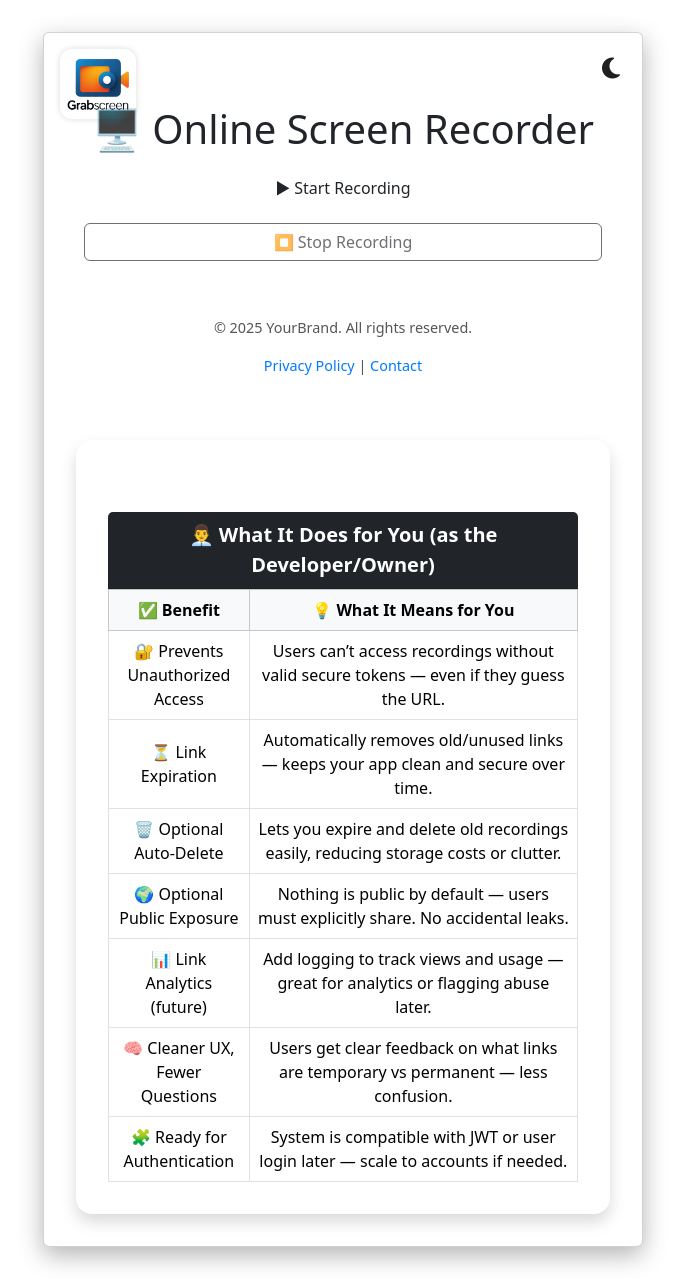
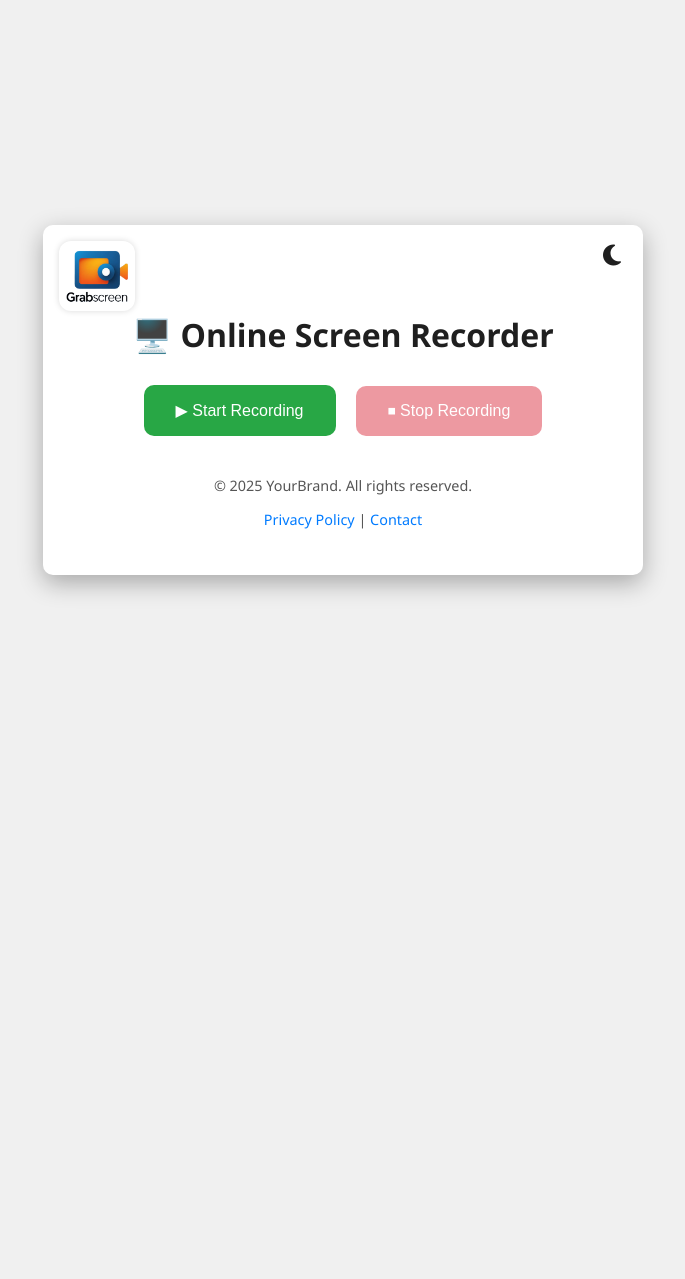
Before and after one commit to sikandarimran01/screen-recorder, a Flask app: page / in a window 1280 px wide. Shown: the whole page, without its empty margins (297-982 px from the left). After the commit the page ends 594 px from the top, so only its background shows below. Run offline with Flask 3, Linux system fonts and the light colour scheme; parts of the project's set-up code (start-up, migrations or seed data) failed here and were passed over.

Commit message:
Update index.html

```diff
--- a/templates/index.html
+++ b/templates/index.html
@@ -34,9 +34,6 @@
 
   <!-- Custom Styles -->
   <link rel="stylesheet" href="{{ url_for('static', filename='css/style.css') }}" />
-
-  <link href="https://cdn.jsdelivr.net/npm/bootstrap@5.3.3/dist/css/bootstrap.min.css" rel="stylesheet">
-
 
   <!-- Structured Data -->
   <script type="application/ld+json">
@@ -134,55 +131,6 @@
       <p>© 2025 YourBrand. All rights reserved.</p>
       <p><a href="#">Privacy Policy</a> | <a href="#">Contact</a></p>
     </footer>
-  <!-- Developer Benefit Table -->
-<div class="card mt-5 shadow border-0 rounded-4">
-  <div class="card-header bg-dark text-white fs-5 fw-bold">
-    👨‍💼 What It Does for You (as the Developer/Owner)
-  </div>
-  <div class="card-body p-0">
-    <div class="table-responsive">
-      <table class="table table-bordered table-hover mb-0 align-middle">
-        <thead class="table-light text-center">
-          <tr>
-            <th style="width: 30%">✅ Benefit</th>
-            <th>💡 What It Means for You</th>
-          </tr>
-        </thead>
-        <tbody>
-          <tr>
-            <td>🔐 Prevents Unauthorized Access</td>
-            <td>Users can’t access recordings without valid secure tokens — even if they guess the URL.</td>
-          </tr>
-          <tr>
-            <td>⏳ Link Expiration</td>
-            <td>Automatically removes old/unused links — keeps your app clean and secure over time.</td>
-          </tr>
-          <tr>
-            <td>🗑️ Optional Auto-Delete</td>
-            <td>Lets you expire and delete old recordings easily, reducing storage costs or clutter.</td>
-          </tr>
-          <tr>
-            <td>🌍 Optional Public Exposure</td>
-            <td>Nothing is public by default — users must explicitly share. No accidental leaks.</td>
-          </tr>
-          <tr>
-            <td>📊 Link Analytics (future)</td>
-            <td>Add logging to track views and usage — great for analytics or flagging abuse later.</td>
-          </tr>
-          <tr>
-            <td>🧠 Cleaner UX, Fewer Questions</td>
-            <td>Users get clear feedback on what links are temporary vs permanent — less confusion.</td>
-          </tr>
-          <tr>
-            <td>🧩 Ready for Authentication</td>
-            <td>System is compatible with JWT or user login later — scale to accounts if needed.</td>
-          </tr>
-        </tbody>
-      </table>
-    </div>
-  </div>
-</div>
-
   </main>
 
   <!-- Scripts -->
```
